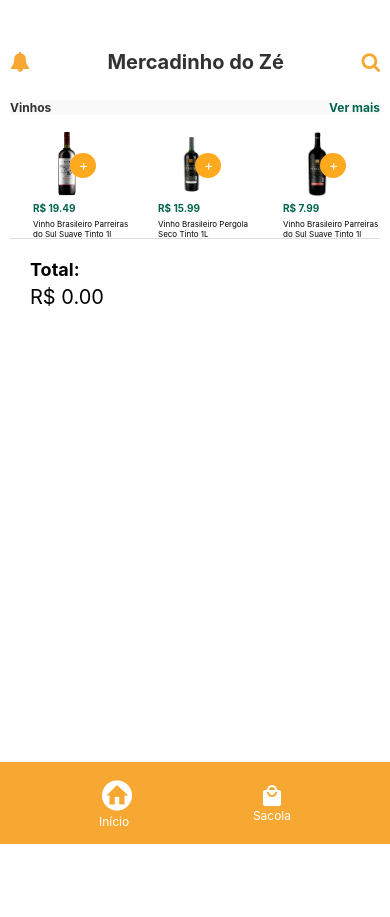
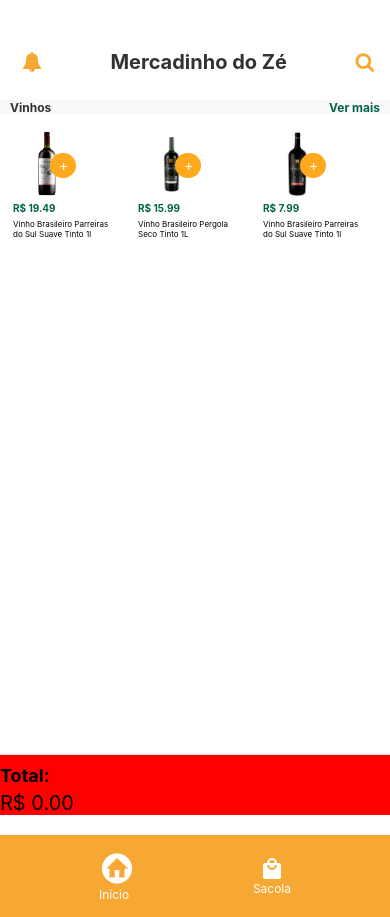
Before and after one commit to RodrigoGottschall/appMz-, a React Native app in the folder mercadinho-do-ze/: screen /Home in a window 390 px wide. Before the commit the page ends 844 px from the top, so only its background shows below. Built offline with nearby package versions, Linux system fonts and the light colour scheme.

Commit message:
padding correction

```diff
--- a/mercadinho-do-ze/components/HeaderHome/Header.tsx
+++ b/mercadinho-do-ze/components/HeaderHome/Header.tsx
@@ -22,6 +22,8 @@ const styles = StyleSheet.create({
     alignItems: "center",
     justifyContent: "space-between",
     marginBottom: 26,
+    paddingLeft: 22,
+    paddingRight: 16,
   },
   title: {
     fontSize: 20,
--- a/mercadinho-do-ze/components/HeaderHome/WineTextContainer.tsx
+++ b/mercadinho-do-ze/components/HeaderHome/WineTextContainer.tsx
@@ -18,6 +18,8 @@ const styles = StyleSheet.create({
     justifyContent: "space-between",
     alignItems: "center",
     backgroundColor: "#F9F9F9",
+    paddingLeft: 10,
+    paddingRight: 10,
   },
   wineText: {
     fontSize: 12,
--- a/mercadinho-do-ze/components/HomeBody.tsx
+++ b/mercadinho-do-ze/components/HomeBody.tsx
@@ -74,16 +74,18 @@ const WineList = () => {
 };
 
 const styles = StyleSheet.create({
-  bodyContainer: {},
+  bodyContainer: {
+    height: 700,
+  },
   flatListContent: {
-    paddingHorizontal: 10,
-    paddingBottom: 20,
+    paddingBottom: 50,
     justifyContent: "space-between",
   },
   calculationContainer: {
-    padding: 20,
+    paddingTop: 10,
     borderTopWidth: 1,
     borderTopColor: "#ddd",
+    backgroundColor: "red",
   },
   totalLabel: {
     fontSize: 18,
--- a/mercadinho-do-ze/screens/HomeScreen.tsx
+++ b/mercadinho-do-ze/screens/HomeScreen.tsx
@@ -24,7 +24,6 @@ const styles = StyleSheet.create({
   },
   container: {
     backgroundColor: "#fff",
-    padding: 10,
     paddingTop: 50,
     paddingBottom: 20,
   },
```
